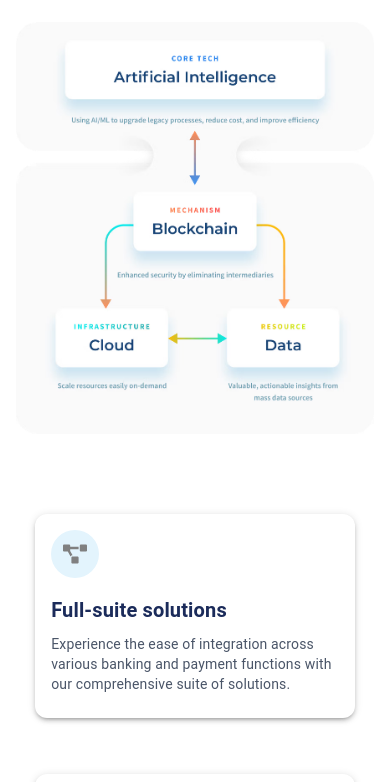
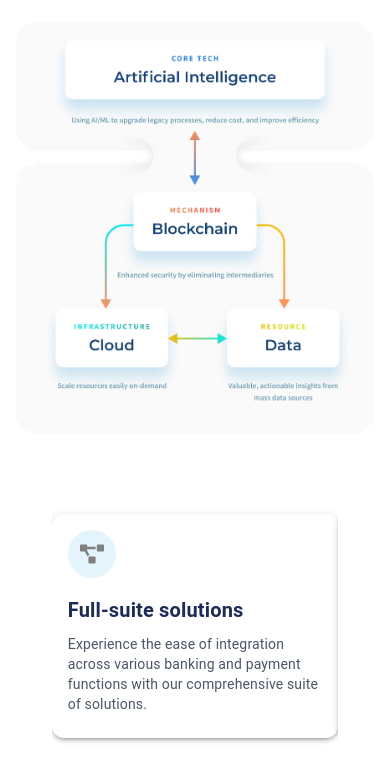
Before and after one commit to rafimd422/anytxn, a Next.js app: page / in a window 390 px wide. Shown: the part 1839-2621 px from the top of the page. Built offline with nearby package versions, Linux system fonts and the light colour scheme; what @mui/material-nextjs would draw is missing.

Commit message:
feat: add infinite loop to Swiper in InnovationSection

```diff
--- /dev/null
+++ b/app/components/FinanceFuture.tsx
@@ -0,0 +1,5 @@
+export const FinanceFuture = () => {
+  return (
+    <div>FinanceFuture</div>
+  )
+}
--- a/app/components/InnovationSection.tsx
+++ b/app/components/InnovationSection.tsx
@@ -2,13 +2,15 @@
 import { Box, Container, useMediaQuery } from "@mui/material";
 import { Title } from "./Title";
 import Image from "next/image";
+import { InnovationCard } from "./InnovationCard";
+import { FaProjectDiagram, FaLightbulb, FaMicrochip } from "react-icons/fa";
+import { Swiper, SwiperSlide } from "swiper/react";
+import "swiper/css";
 import graphImg from "@/public/Assets/graph.png";
 import graphImgPhn from "@/public/Assets/graphMobile.png";
-import { InnovationCard } from "./InnovationCard";
-import { FaProjectDiagram, FaLightbulb, FaMicrochip } from "react-icons/fa";
 
 export const InnovationSection = () => {
-  const mdScreen = useMediaQuery("(max-width: 825px)");
+  const mdScreen = useMediaQuery("(max-width: 725px)");
 
   const cardData = [
     {
@@ -59,15 +61,28 @@ export const InnovationSection = () => {
           marginBottom: "2rem",
         }}
         alt="Graph illustration"
+        unoptimized
       />
 
+      {mdScreen ? (
+        <Swiper
+        loop={true}
+          style={{ width: "80%", paddingBottom: "2rem" }}
+        >
+          {cardData.map((card) => (
+            <SwiperSlide key={card.id}>
+              <InnovationCard {...card} />
+            </SwiperSlide>
+          ))}
+        </Swiper>
+      ) : (
         <Box
           sx={{
             display: "flex",
             justifyContent: "center",
             alignItems: "center",
             width: "100%",
-    px:'1.2rem',
+            px: "1.2rem",
             flexWrap: "wrap",
             gap: 3,
           }}
@@ -76,6 +91,7 @@ export const InnovationSection = () => {
             <InnovationCard key={card.id} {...card} />
           ))}
         </Box>
+      )}
     </Container>
   );
 };
--- a/package.json
+++ b/package.json
@@ -20,6 +20,7 @@
     "react": "^19.0.0",
     "react-dom": "^19.0.0",
     "react-icons": "^5.4.0",
+    "swiper": "^11.2.2",
     "tss-react": "^4.9.15"
   },
   "devDependencies": {
```
Also changed, not shown: 1 other file (tests, documents, lock files or other folders). Lines whose indentation alone changed are shown as unchanged.
